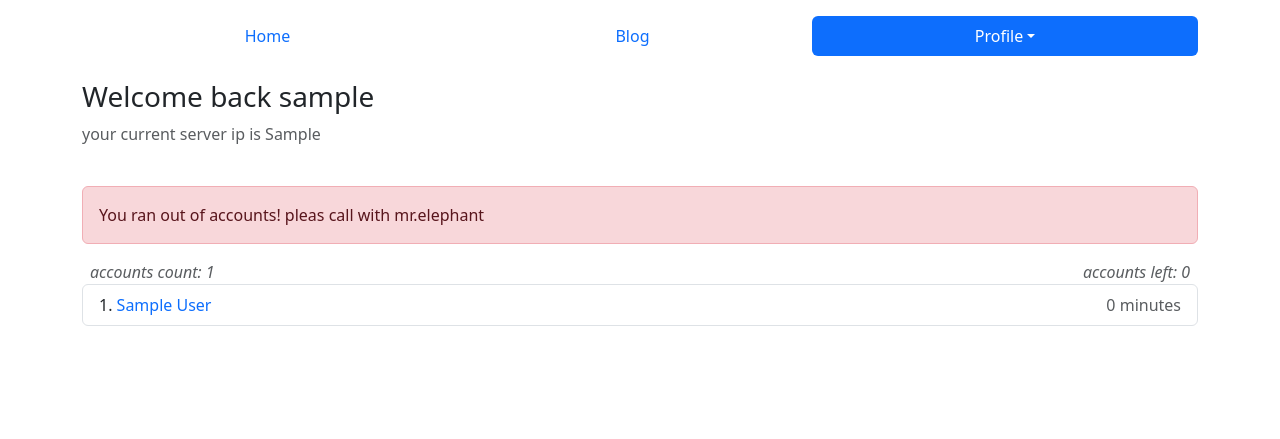
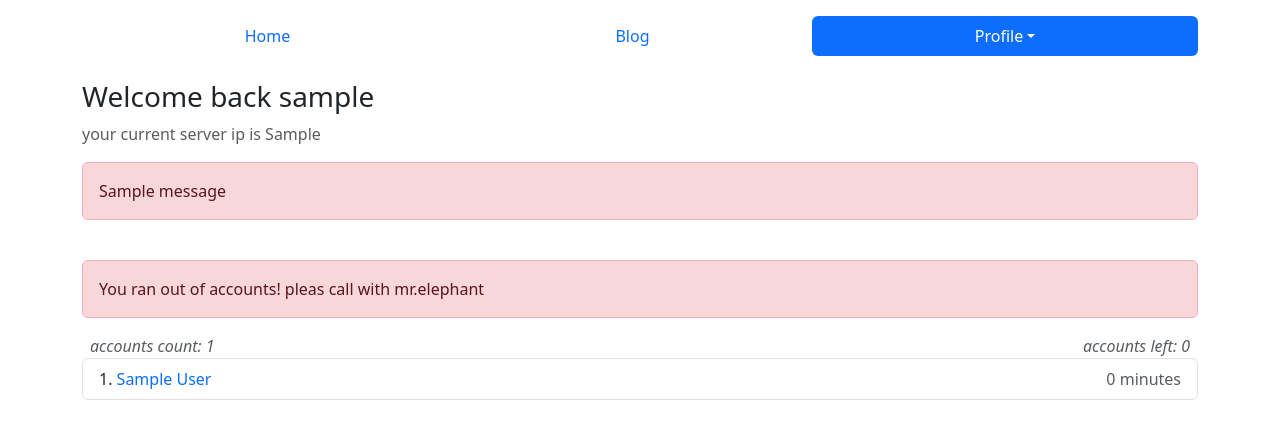
Before and after one commit to elephantishash/ovpn, a Django app: page /account/ in a window 1280 px wide. Shown: the top 439 px of the page. Run offline with Django 4.2, Linux system fonts and the light colour scheme; a user stored in the database is signed in; tables that the repository leaves empty hold one stand-in row (values such as "Sample post"); one stand-in notice (Sample message) is shown.

Commit message:
bug fixed

```diff
--- a/account/models.py
+++ b/account/models.py
@@ -29,6 +29,7 @@ class Account(models.Model):
 	created_on = models.DateTimeField(auto_now_add = True)
 	date_end = models.DateTimeField(default = datetime.datetime.now() + datetime.timedelta(days=30))
 	leader = models.ForeignKey(Profile, on_delete=models.CASCADE)
+	server = models.ForeignKey(Server, blank=True, null=True, on_delete=models.CASCADE)
 	comment = models.TextField(blank = True, null = True)
 
 
@@ -42,7 +43,6 @@ charge = 1
 STATUS = (
     (create,"create"),
     (charge,"charge"),
-
 )
 
 class Action(models.Model):
--- a/account/templates/account/profile.html
+++ b/account/templates/account/profile.html
@@ -1,7 +1,7 @@
 {% load static %}
 {% get_static_prefix as STATIC_PREFIX %}
 <!DOCTYPE html>
-<html data-bs-theme="light">
+<html>
 <head>
 	<meta name="viewport" content="width=device-width, initial-scale=1">
     <title>Blog</title>
@@ -13,12 +13,14 @@
 
 
 <style type="text/css">
-	@media only screen and (min-width: 768px) {
 
-	}
+	$color-mode-type: data;
 
-	@media only screen and (max-width: 768px) {
-
+	@include color-mode(dark) {
+	  .element {
+	    color: var(--bs-primary-text);
+	    background-color: var(--bs-primary-bg-subtle);
+	  }
 	}
 </style>
 
@@ -46,6 +48,11 @@
 
 	<h3>Welcome back {{ user.username }}</h3>
 	<p class="text-muted">your current server ip is {{ profile.server.ir_ip }}</p>
+	{% if messages %}
+		{% for message in messages %}
+			<div class="alert alert-danger">{{ message }}</div>
+		{% endfor %}
+	{% endif %}
 	<br>
 
 	{% if accounts_left != 0 %}
--- a/account/views.py
+++ b/account/views.py
@@ -52,33 +52,40 @@ def login_view(request):
 
 def create_account(request):
 	if request.user.is_authenticated:
-		server_ip = get_object_or_404(Profile, user = request.user).server.ir_ip
 		account_name = request.POST['account_name']
 
-		for i in os.listdir('cli/{}'.format(server_ip)):
-			if i.startswith('cli_'):
-				none_name = i
-				break
+		if account_name != "":
+			if get_object_or_404(Account, name=account_name):
+				messages.add_message(request, messages.INFO, 'This name already taken')
+			else:
+				profile = get_object_or_404(Profile, user = request.user)
+				server_ip = profile.server.ir_ip
 
-		print(none_name, account_name)
 
-		global pas
-		pas = ''
-		with open('cli/{}/pass.txt'.format(server_ip), 'r') as f:
-			lines = f.readlines()
-			for line in lines:
-				print(line)
-				if line.startswith(none_name):
-					pas = line.split(' : ')[1]
+				for i in os.listdir('cli/{}'.format(server_ip)):
+					if i.startswith('cli_'):
+						none_name = i
+						break
 
-		os.rename('cli/{}/{}'.format(server_ip, none_name), 'cli/{}/{}.ovpn'.format(server_ip, account_name))
-		with open('cli/{}/{}.ovpn'.format(server_ip, account_name), 'rb') as f:
-			ovpn_file = File(f)
-			account = Account(name=account_name, password = pas, file = ovpn_file, cli_name = none_name.split('.')[0], leader = get_object_or_404(Profile, user = request.user))
-			account.save()
+				global pas
+				pas = ''
+				with open('cli/{}/pass.txt'.format(server_ip), 'r') as f:
+					lines = f.readlines()
+					for line in lines:
+						print(line)
+						if line.startswith(none_name):
+							pas = line.split(' : ')[1]
 
-		action = Action(leader = get_object_or_404(Profile, user = request.user), action = 0, account = account)
-		action.save()
+				os.rename('cli/{}/{}'.format(server_ip, none_name), 'cli/{}/{}.ovpn'.format(server_ip, account_name))
+				with open('cli/{}/{}.ovpn'.format(server_ip, account_name), 'rb') as f:
+					ovpn_file = File(f)
+					account = Account(name=account_name, password = pas, file = ovpn_file, server = profile.server, cli_name = none_name.split('.')[0], leader = profile)
+					account.save()
+
+				action = Action(leader = get_object_or_404(Profile, user = request.user), action = 0, account = account)
+				action.save()
+		else:
+			messages.add_message(request, messages.INFO, 'Bad Username! donnot creat none name account')
 
 		return redirect('account:profile')
 	else:
```
Also changed, not shown: account/migrations/0002_account_server_alter_account_date_end.py (added), ovpn/wsgi.py (line endings or trailing spaces), 4 other files.
